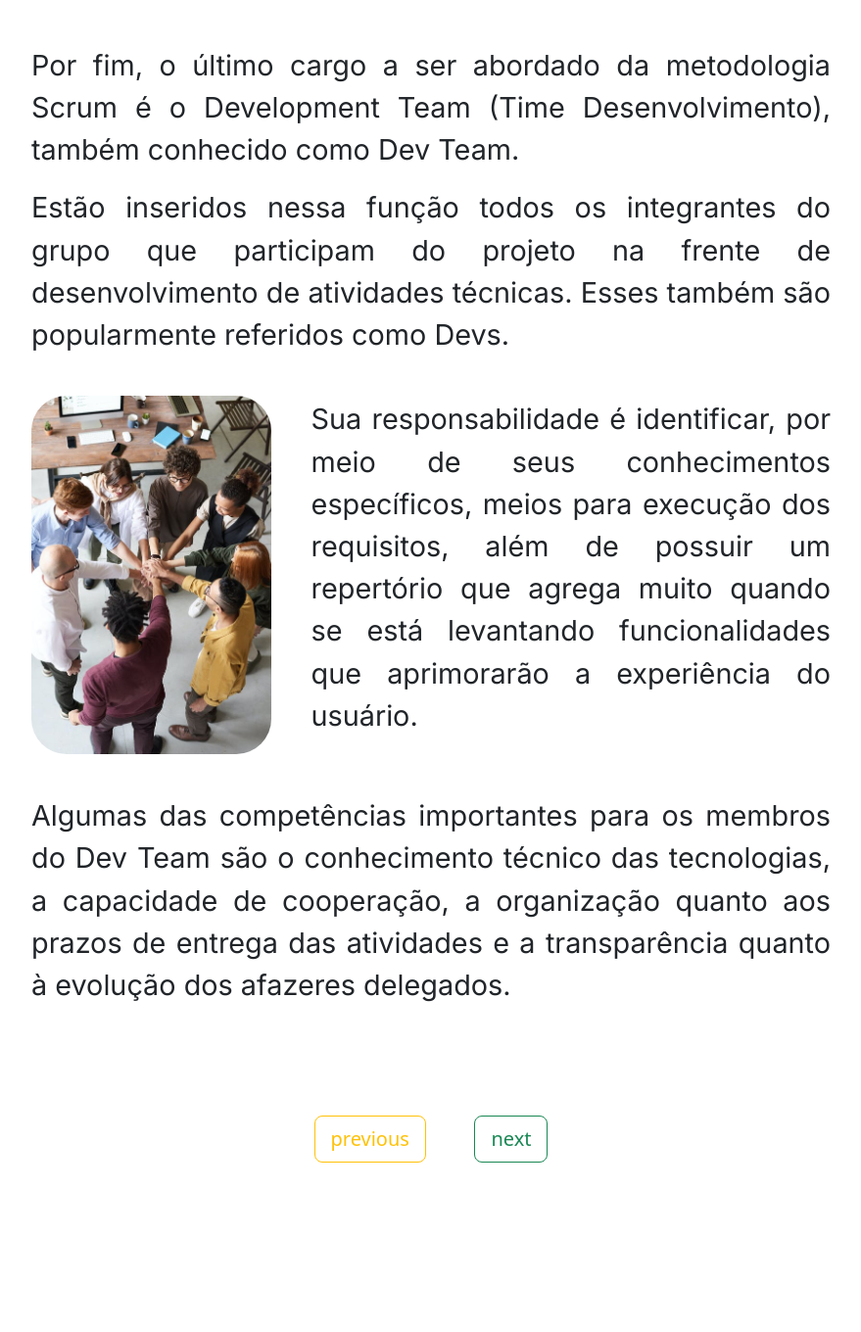
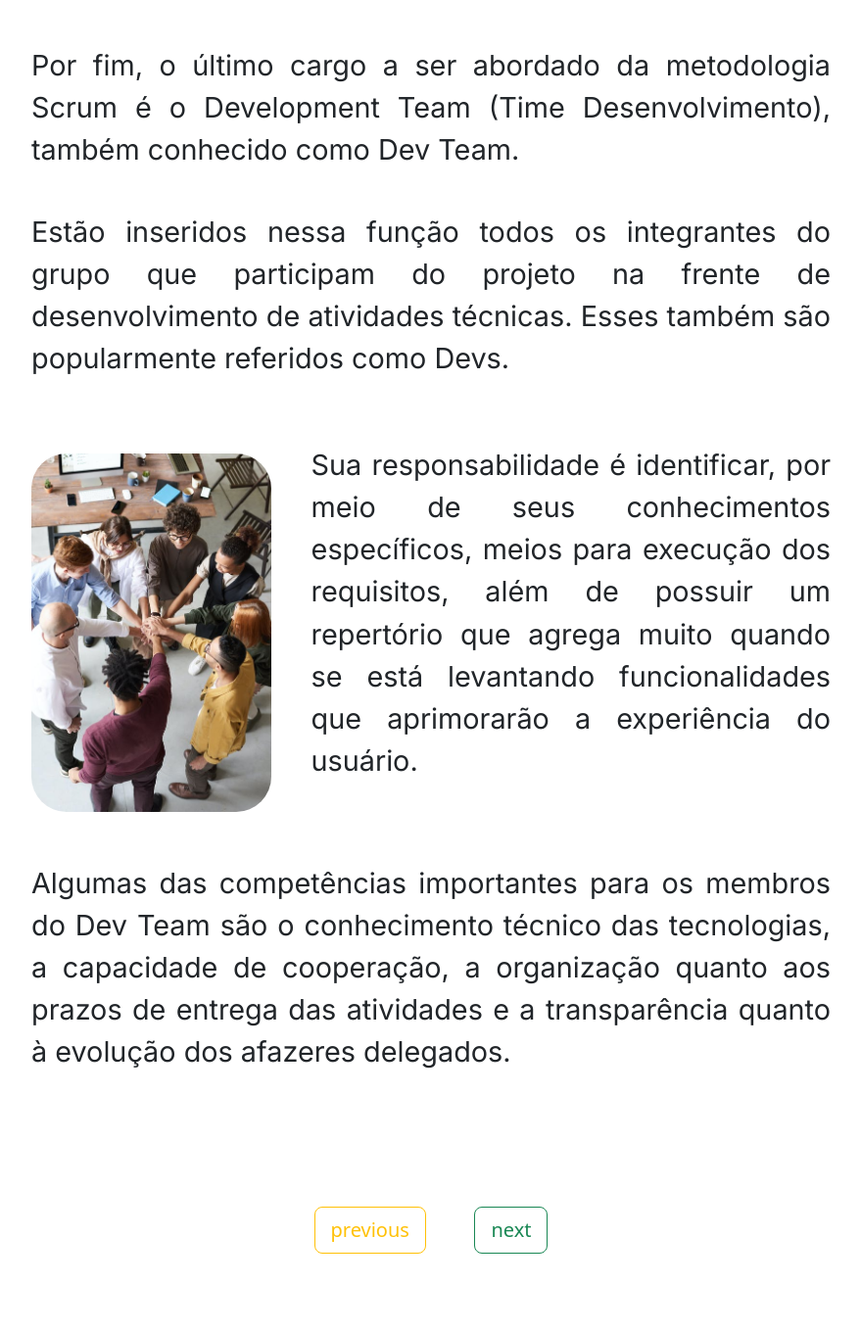
Before and after one commit to MarkVN2/Plataforma-Scrum, a Flask app: page /development-team in a window 1280 px wide. Shown: the part 544-1904 px from the top of the page at 98% size, without its empty margins (200-1079 px from the left). Before the commit the page ends 1731 px from the top, so only its background shows below. Run offline with Flask 2, Linux system fonts and the light colour scheme.

Commit message:
Update content.css
Increment padding at the bottom of the paragraphs

```diff
--- a/plataforma_scrum/static/css/content.css
+++ b/plataforma_scrum/static/css/content.css
@@ -25,6 +25,7 @@
 .met-team-para,
 .dev-para {
   font-size: 1.8rem;
+  padding-bottom: 3%;
 }
 
 .placeholder-buttons {
```
